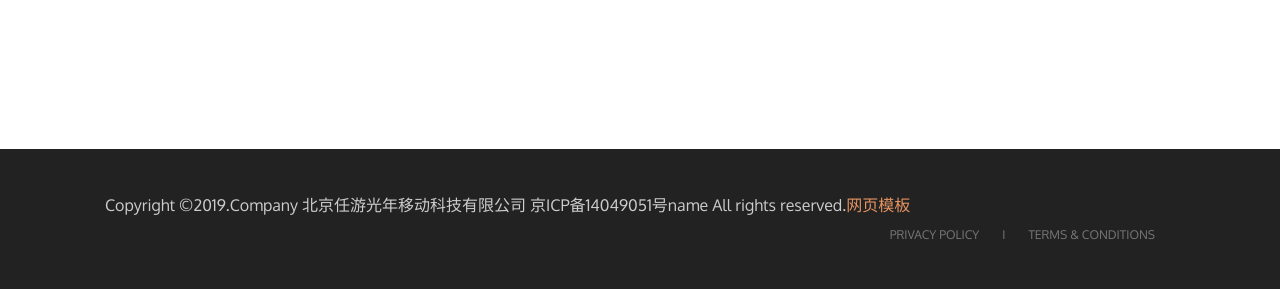
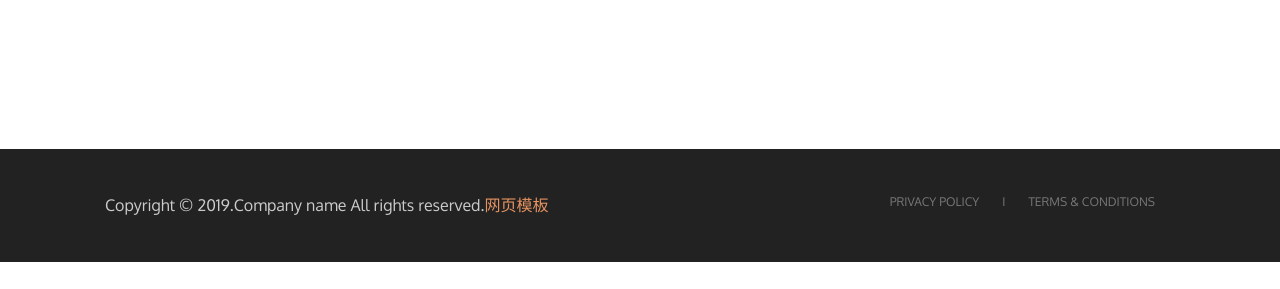
Before and after one commit to jaxzheng/jaxzheng.github.io, a plain HTML site: page index.html in a window 1280 px wide. Shown: the part 6462-6751 px from the top of the page. After the commit the page ends 6724 px from the top, so only its background shows below. Drawn offline with Linux system fonts and the light colour scheme; a web font is replaced by a local one.

Commit message:
Add files via upload

```diff
--- a/index.html
+++ b/index.html
@@ -240,7 +240,7 @@
 	<footer>
 		<div class="wrapper">
 			<div class="footer-left">
-				<p class="copyright">Copyright &copy;2019.Company 北京任游光年移动科技有限公司 京ICP备14049051号name All rights reserved.<a target="_blank" href="http://sc.chinaz.com/moban/">&#x7F51;&#x9875;&#x6A21;&#x677F;</a></p>
+				<p class="copyright">Copyright &copy; 2019.Company name All rights reserved.<a target="_blank" href="http://sc.chinaz.com/moban/">&#x7F51;&#x9875;&#x6A21;&#x677F;</a></p>
 			</div>
 			<div class="footer-right">
 				<p class="footer-links"><a href="#">Privacy Policy</a> I <a href="#">Terms &amp; Conditions</a></p>
```
